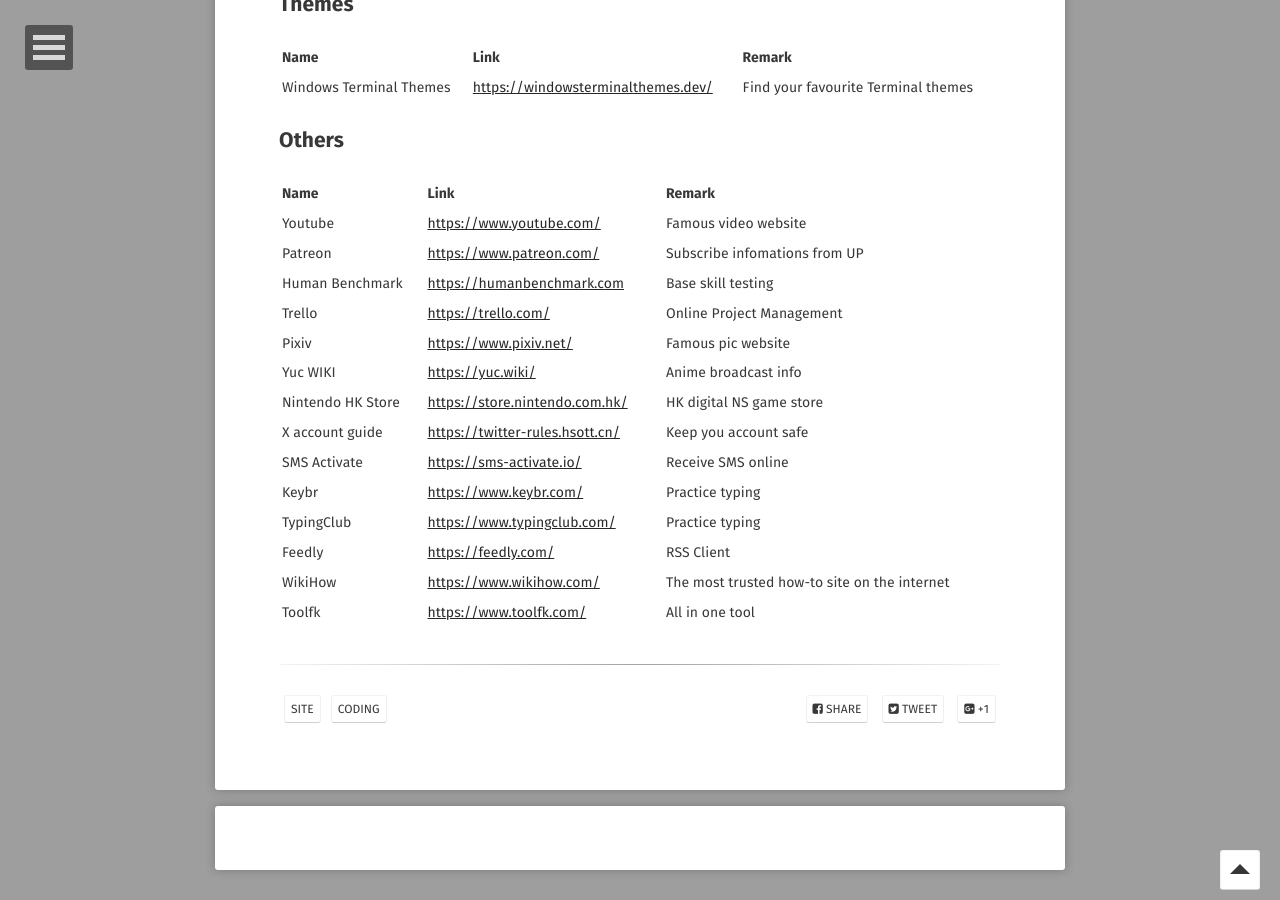
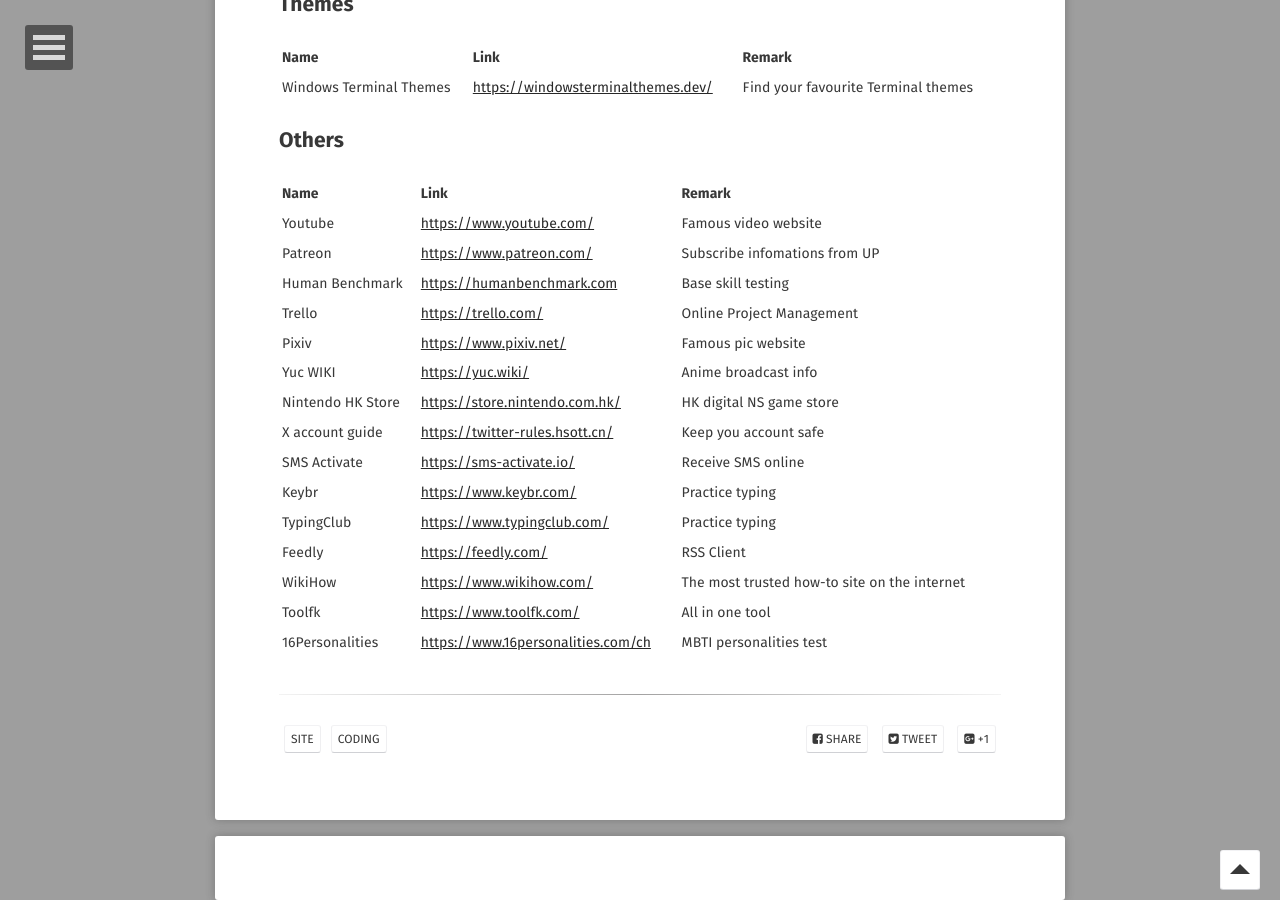
Before and after one commit to o7878x/o7878x.github.io, a Jekyll site: the page built from _posts/2024-07-07-pratical-websites.md, in a window 1280 px wide and 900 px high, scrolled down 3364 px. Built offline with Jekyll 4.4.1, drawn with Linux system fonts in a browser that asks for light colours; some web fonts are replaced; comment, search, counter and statistics services are not loaded.

Commit message:
feature:add 16personalities site

```diff
--- a/_posts/2024-07-07-pratical-websites.md
+++ b/_posts/2024-07-07-pratical-websites.md
@@ -119,3 +119,4 @@
 | Feedly | <https://feedly.com/> | RSS Client |
 | WikiHow | <https://www.wikihow.com/> | The most trusted how-to site on the internet |
 | Toolfk | <https://www.toolfk.com/> | All in one tool |
+| 16Personalities | <https://www.16personalities.com/ch> | MBTI personalities test |
```
